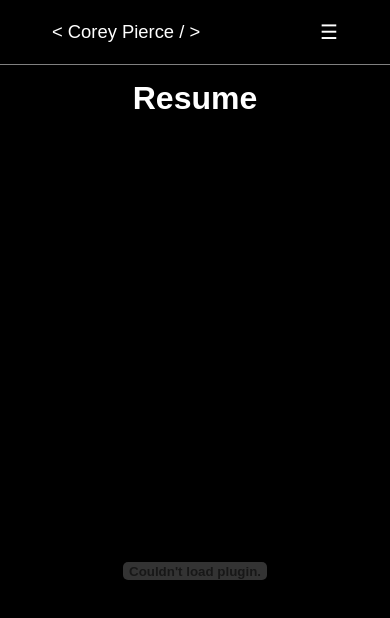
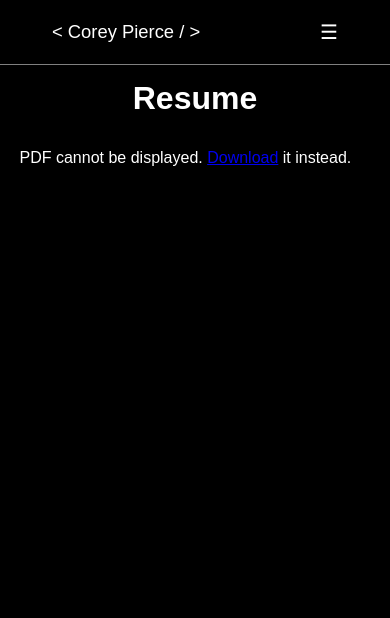
Before and after one commit to cornfrog/my-site, a Next.js app: page /resume in a window 390 px wide. Shown: the top 618 px of the page. Built offline with nearby package versions, Linux system fonts and the light colour scheme; a web font is replaced by a local one.

Commit message:
changed embed to object to see if that resolves chrome mobile viewer

```diff
--- a/app/resume/page.tsx
+++ b/app/resume/page.tsx
@@ -7,7 +7,9 @@ export default function Resume() {
                 Download Resume
             </a>
             <div className="resume__embedded-resume">
-                <embed src="Corey_Pierce-Resume.pdf#toolbar=0&zoom=100&view=FitH" className="resume__embedded-resume__view" />
+                <object data="Corey_Pierce-Resume.pdf" type="application/pdf" className="resume__embedded-resume__view">
+                    <p>PDF cannot be displayed. <a href="Corey_Pierce-Resume.pdf">Download</a> it instead.</p>
+                </object>
             </div>
         </div>
     );
```
